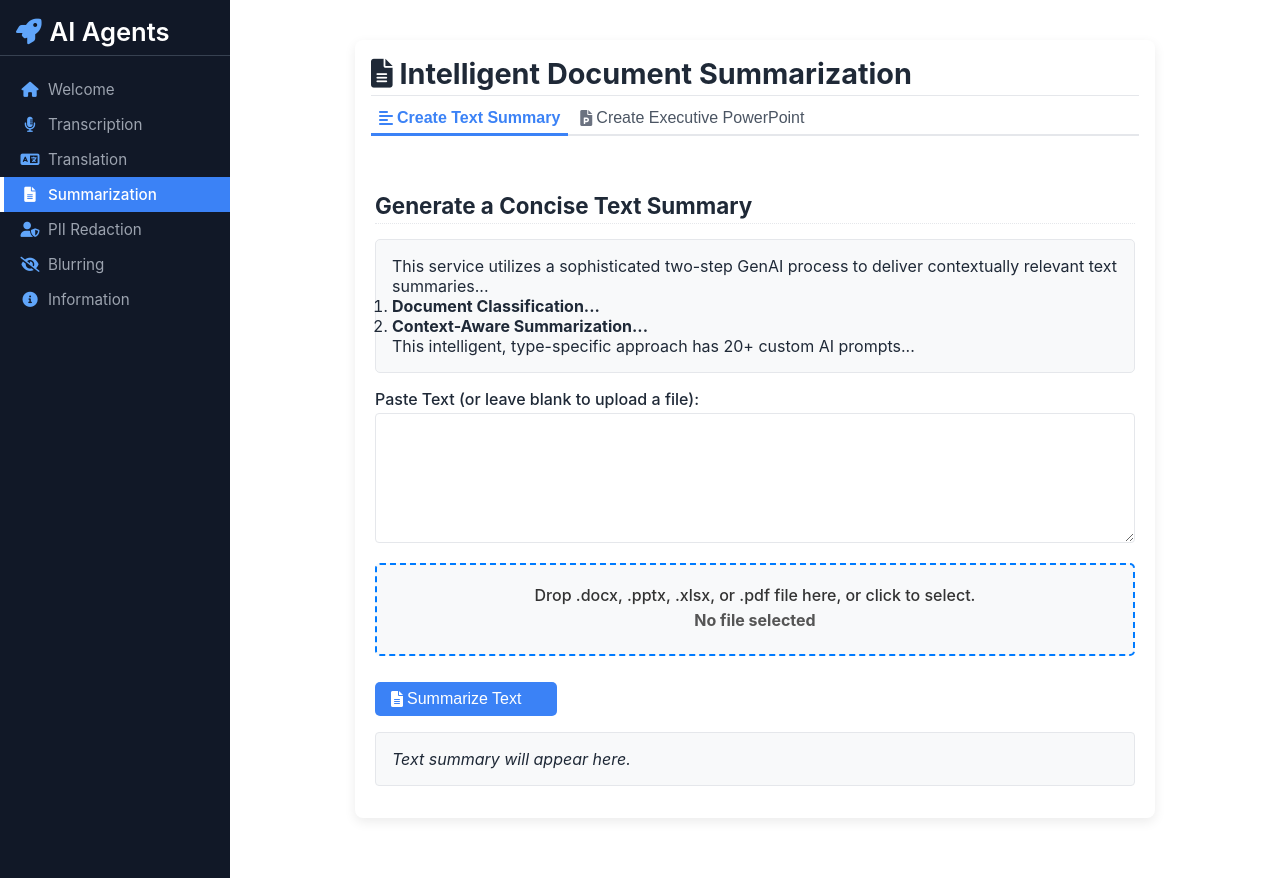
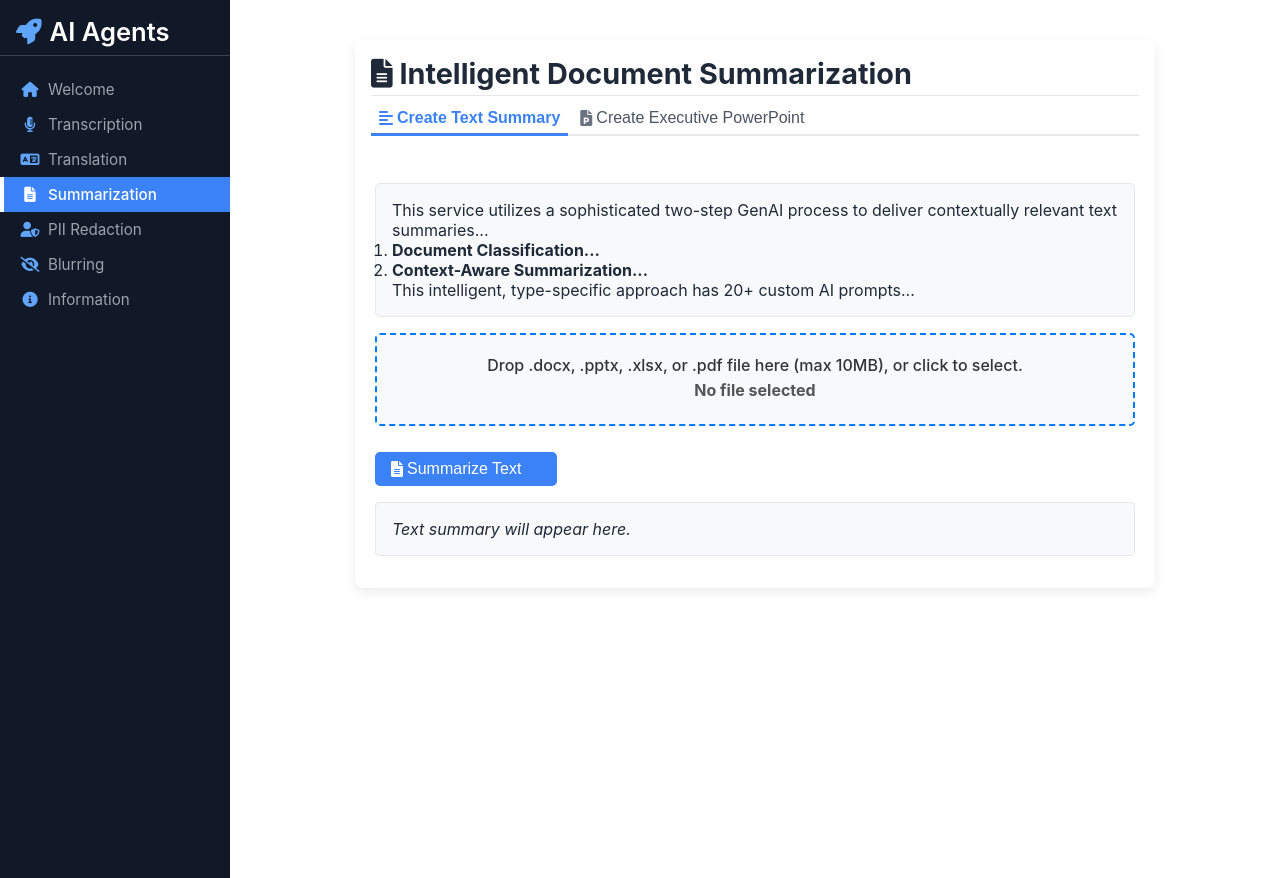
Before and after one commit to pohagan72/AgentShowcase, a Flask app: page /feature/summarization in a window 1280 px wide. Run offline with Flask 3, Linux system fonts and the light colour scheme; some libraries are stand-ins or nearby versions.

Commit message:
Summarization UX changes

```diff
--- a/features/summarization/routes.py
+++ b/features/summarization/routes.py
@@ -52,6 +52,9 @@ except ImportError as e:
 # --- Constants for Text Summarization ---
 MAX_CONTENT_LENGTH_TEXT_SUMMARY = 1000000
 MAX_CLASSIFICATION_EXCERPT_TEXT_SUMMARY = 15000 # Max chars for classifying text summary input
+TEXT_SUMMARY_MAX_FILE_SIZE_MB = 10 # New constant for file size limit
+TEXT_SUMMARY_MAX_FILE_SIZE_BYTES = TEXT_SUMMARY_MAX_FILE_SIZE_MB * 1024 * 1024
+
 CLASSIFICATION_CATEGORIES_TEXT_SUMMARY = [
     "Resume/CV", "Patent", "Terms of Service (ToS)", "Service Level Agreement (SLA)",
     "Contract/Agreement", "Privacy Policy", "Informational Guide/Manual",
@@ -303,10 +306,21 @@ def define_summarization_routes(app_shell):
 
         if file_input and file_input.filename:
             filename_for_context = secure_filename(file_input.filename)
+
+            # --- Check file size ---
+            file_input.seek(0, os.SEEK_END)
+            file_size = file_input.tell()
+            file_input.seek(0) # Reset stream position
+
+            if file_size > TEXT_SUMMARY_MAX_FILE_SIZE_BYTES:
+                flash(f"File '{filename_for_context}' ({file_size/1024/1024:.2f}MB) is too large. Maximum allowed size is {TEXT_SUMMARY_MAX_FILE_SIZE_MB}MB.", "error")
+                return render_template("summarization/templates/summarization_content.html", **context)
+            # --- End file size check ---
+
             file_ext = os.path.splitext(filename_for_context)[1].lower()
-            logging.info(f"[{g.request_id}] Text Summary: Processing file '{filename_for_context}'")
+            logging.info(f"[{g.request_id}] Text Summary: Processing file '{filename_for_context}' (Size: {file_size} bytes)")
             try:
-                file_stream = io.BytesIO(file_input.read())
+                file_stream = io.BytesIO(file_input.read()) # Read after size check
                 if file_ext == ".docx": text_content_from_file = read_text_from_docx(file_stream)
                 elif file_ext == ".pptx": text_content_from_file = read_text_from_pptx(file_stream)
                 elif file_ext == ".xlsx": text_content_from_file = read_text_from_excel(file_stream)
@@ -326,11 +340,13 @@ def define_summarization_routes(app_shell):
         content_to_process = text_content_from_file if text_content_from_file and text_content_from_file.strip() else request.form.get("text_to_summarize", "").strip()
 
         if not content_to_process:
-            flash("No content (from file or pasted text) provided for text summary.", "warning")
+            # This message might now be less common if a file is required and successfully read.
+            # It could still trigger if file upload failed silently client-side or if an empty file was uploaded and no text extracted.
+            flash("Please upload a file to summarize, or ensure the uploaded file contains extractable text and is not empty.", "warning")
             return render_template("summarization/templates/summarization_content.html", **context)
 
-        if len(content_to_process) > MAX_CONTENT_LENGTH_TEXT_SUMMARY:
-             flash(f"Text for summary (length: {len(content_to_process):,}) exceeds limit of {MAX_CONTENT_LENGTH_TEXT_SUMMARY:,}.", "error")
+        if len(content_to_process) > MAX_CONTENT_LENGTH_TEXT_SUMMARY: # This is a check on TEXT content length, not file size.
+             flash(f"Extracted text for summary (length: {len(content_to_process):,}) exceeds internal processing limit of {MAX_CONTENT_LENGTH_TEXT_SUMMARY:,} characters.", "error")
              return render_template("summarization/templates/summarization_content.html", **context)
 
         model_name = current_app.config.get('GEMINI_MODEL_NAME')
@@ -385,7 +401,6 @@ def define_summarization_routes(app_shell):
             logging.error(f"[{file_id}] Error serving generated PPTX from GCS ({gcs_path}): {e}", exc_info=True, extra=log_extra_ppt)
             flash("An unexpected error occurred while preparing your download.", "error")
             return redirect(url_for('display_feature', feature_name='summarization'))
-
 
     @app_shell.route("/process/summarization/create_ppt", methods=["POST"])
     def process_create_ppt():
@@ -472,7 +487,8 @@ def define_summarization_routes(app_shell):
                 uploaded_files = request.files.getlist('file')
 
                 max_files_config = current_app.config.get('PPT_MAX_FILES', 5)
-                max_file_size_config = current_app.config.get('PPT_MAX_FILE_SIZE_MB', 10) * 1024 * 1024
+                # Use the app config for PPT max file size, which defaults to 10MB if not set.
+                max_file_size_config_ppt = current_app.config.get('PPT_MAX_FILE_SIZE_MB', 10) * 1024 * 1024
                 allowed_ext_str_config = current_app.config.get('PPT_ALLOWED_EXTENSIONS_STR', '.docx,.pdf,.py')
                 allowed_ext_set_config = set(ext.strip().lower() for ext in allowed_ext_str_config.replace('.', '').split(','))
 
@@ -487,13 +503,13 @@ def define_summarization_routes(app_shell):
                 for f_obj in uploaded_files:
                     filename_check = secure_filename(f_obj.filename)
                     f_obj.seek(0, os.SEEK_END); file_size = f_obj.tell(); f_obj.seek(0)
-                    if ppt_allowed_file_util(filename_check, allowed_ext_set_config) and file_size <= max_file_size_config:
+                    if ppt_allowed_file_util(filename_check, allowed_ext_set_config) and file_size <= max_file_size_config_ppt: # Check against PPT specific limit
                         valid_files_for_processing.append(f_obj)
                     else:
-                        logging.warning(f"[{g.request_id}] Ignored file for PPT: {filename_check} (size: {file_size}, type_valid: {ppt_allowed_file_util(filename_check, allowed_ext_set_config)})", extra=log_extra_ppt)
+                        logging.warning(f"[{g.request_id}] Ignored file for PPT: {filename_check} (size: {file_size}, type_valid: {ppt_allowed_file_util(filename_check, allowed_ext_set_config)}, size_valid: {file_size <= max_file_size_config_ppt})", extra=log_extra_ppt)
 
                 if not valid_files_for_processing:
-                    context = {"ppt_error_message": "No valid files provided (check type/size). Allowed: " + allowed_ext_str_config, "hx_target_is_ppt_status_result": True}
+                    context = {"ppt_error_message": f"No valid files provided (check type/size). Allowed: {allowed_ext_str_config}, Max Size: {current_app.config.get('PPT_MAX_FILE_SIZE_MB', 10)}MB", "hx_target_is_ppt_status_result": True}
                     return render_template("summarization/templates/summarization_content.html", **context), 400
 
                 total_to_process = len(valid_files_for_processing)
--- a/features/summarization/templates/summarization_content.html
+++ b/features/summarization/templates/summarization_content.html
@@ -60,7 +60,7 @@
 
         <!-- Tab Content for Text Summary -->
         <div id="text-summary-tab" class="feature-tab-content active-content">
-            <h2>Generate a Concise Text Summary</h2>
+            <!-- Removed H2: Generate a Concise Text Summary -->
             <div class="feature-explanation" style="margin-top:15px;">
                 <p>This service utilizes a sophisticated two-step GenAI process to deliver contextually relevant text summaries...</p>
                 <ol><li><strong>Document Classification...</strong></li><li><strong>Context-Aware Summarization...</strong></li></ol>
@@ -69,13 +69,9 @@
             <!-- <p class="upload-instructions">Upload a Word, PowerPoint, Excel, or PDF file, or paste text below...</p> -->
             <form id="text-summary-form" hx-post="{{ url_for('process_summarize') }}" hx-target="#text-summarization-result" hx-swap="innerHTML" enctype="multipart/form-data" hx-indicator="#text-summary-form .spinner">
                 <div class="form-group">
-                    <label for="text_to_summarize">Paste Text (or leave blank to upload a file):</label>
-                    <textarea id="text_to_summarize" name="text_to_summarize" rows="8"></textarea>
-                </div>
-                <div class="form-group">
                     <label for="text-summary-file-input" id="text-summary-drop-zone-label" class="drop-zone-style"
                            style="display: block; border: 2px dashed #007bff; padding: 20px; text-align: center; cursor: pointer; background-color: #f8f9fa; border-radius: 5px; margin-bottom: 10px;">
-                        <p style="margin:0 0 5px 0; font-size: 1.0em; color: #333;">Drop .docx, .pptx, .xlsx, or .pdf file here, or click to select.</p>
+                        <p style="margin:0 0 5px 0; font-size: 1.0em; color: #333;">Drop .docx, .pptx, .xlsx, or .pdf file here (max 10MB), or click to select.</p>
                         <p id="text-summary-file-name-display" style="margin-top:5px; font-weight: bold; color: #555;">No file selected</p>
                     </label>
                     <input type="file" id="text-summary-file-input" name="file" accept=".docx,.pptx,.xlsx,.pdf"
@@ -190,17 +186,59 @@
              if (firstTabId) openSummarizationTab(firstTabId);
         }
 
-        // --- Text Summary Tab File Upload Logic (Remains the same) ---
+        // --- Text Summary Tab File Upload Logic ---
         const textSummaryDropZoneLabel = summarizationFeatureContainer.querySelector('#text-summary-drop-zone-label');
         const textSummaryFileInput = summarizationFeatureContainer.querySelector('#text-summary-file-input');
         const textSummaryFileNameDisplay = summarizationFeatureContainer.querySelector('#text-summary-file-name-display');
         const textSummaryForm = summarizationFeatureContainer.querySelector('#text-summary-form');
+        const TEXT_SUMMARY_MAX_FILE_SIZE_MB = 10;
+        const TEXT_SUMMARY_MAX_FILE_SIZE_BYTES = TEXT_SUMMARY_MAX_FILE_SIZE_MB * 1024 * 1024;
+
         if (textSummaryDropZoneLabel && textSummaryFileInput && textSummaryFileNameDisplay && textSummaryForm) {
             textSummaryDropZoneLabel.addEventListener('dragover', (e) => { e.preventDefault(); textSummaryDropZoneLabel.classList.add('drag-over'); textSummaryDropZoneLabel.style.borderColor = '#28a745'; });
             textSummaryDropZoneLabel.addEventListener('dragleave', () => { textSummaryDropZoneLabel.classList.remove('drag-over'); textSummaryDropZoneLabel.style.borderColor = '#007bff'; });
-            textSummaryDropZoneLabel.addEventListener('drop', (e) => { e.preventDefault(); textSummaryDropZoneLabel.classList.remove('drag-over'); textSummaryDropZoneLabel.style.borderColor = '#007bff'; const files = e.dataTransfer.files; if (files.length > 0) { textSummaryFileInput.files = files; const event = new Event('change', { bubbles: true }); textSummaryFileInput.dispatchEvent(event); } });
-            textSummaryFileInput.addEventListener('change', () => { if (textSummaryFileInput.files.length > 0) { textSummaryFileNameDisplay.textContent = textSummaryFileInput.files[0].name; textSummaryDropZoneLabel.classList.add('file-selected'); textSummaryDropZoneLabel.style.borderColor = '#28a745'; } else { textSummaryFileNameDisplay.textContent = 'No file selected'; textSummaryDropZoneLabel.classList.remove('file-selected'); textSummaryDropZoneLabel.style.borderColor = '#007bff'; } });
-            textSummaryForm.addEventListener('submit', function(event) { const textToSummarizeInput = summarizationFeatureContainer.querySelector('#text_to_summarize'); if (textSummaryFileInput.files.length === 0 && (!textToSummarizeInput || textToSummarizeInput.value.trim() === '')) { alert('Please upload a file or paste text to summarize.'); event.preventDefault(); } });
+
+            function handleTextSummaryFileChange() {
+                if (textSummaryFileInput.files.length > 0) {
+                    const file = textSummaryFileInput.files[0];
+                    if (file.size > TEXT_SUMMARY_MAX_FILE_SIZE_BYTES) {
+                        alert(`File "${file.name}" is too large (${(file.size / 1024 / 1024).toFixed(2)}MB). Maximum size is ${TEXT_SUMMARY_MAX_FILE_SIZE_MB}MB.`);
+                        textSummaryFileInput.value = ''; // Clear the selected file
+                        textSummaryFileNameDisplay.textContent = 'No file selected';
+                        textSummaryDropZoneLabel.classList.remove('file-selected');
+                        textSummaryDropZoneLabel.style.borderColor = '#007bff';
+                        return;
+                    }
+                    textSummaryFileNameDisplay.textContent = file.name;
+                    textSummaryDropZoneLabel.classList.add('file-selected');
+                    textSummaryDropZoneLabel.style.borderColor = '#28a745';
+                } else {
+                    textSummaryFileNameDisplay.textContent = 'No file selected';
+                    textSummaryDropZoneLabel.classList.remove('file-selected');
+                    textSummaryDropZoneLabel.style.borderColor = '#007bff';
+                }
+            }
+
+            textSummaryDropZoneLabel.addEventListener('drop', (e) => {
+                e.preventDefault();
+                textSummaryDropZoneLabel.classList.remove('drag-over');
+                textSummaryDropZoneLabel.style.borderColor = '#007bff';
+                const files = e.dataTransfer.files;
+                if (files.length > 0) {
+                    textSummaryFileInput.files = files;
+                    handleTextSummaryFileChange(); // Call common handler
+                }
+            });
+            textSummaryFileInput.addEventListener('change', handleTextSummaryFileChange); // Call common handler
+
+            textSummaryForm.addEventListener('submit', function(event) {
+                if (textSummaryFileInput.files.length === 0) {
+                    alert('Please upload a file to summarize.');
+                    event.preventDefault();
+                }
+                // Size check is implicitly handled by the 'change' event clearing the input if too large.
+                // If a file is present, it should be within the size limit.
+            });
         }
 
         // --- SIMPLIFIED PPT Builder Specific JavaScript ---
@@ -213,6 +251,13 @@
 
             // This variable comes from the Flask backend and controls the button's initial disabled state in HTML
             const pptApiKeyIsConfigured = {{ ppt_api_key_configured|default(false)|tojson }};
+            // PPT Constants from backend (or default if not available)
+            const PPT_MAX_FILES = {{ ppt_max_files|default(5) }};
+            const PPT_MAX_FILE_SIZE_MB = {{ ppt_max_file_size_mb|default(10) }};
+            const PPT_MAX_FILE_SIZE = PPT_MAX_FILE_SIZE_MB * 1024 * 1024;
+            const PPT_ALLOWED_EXTENSIONS_STR = "{{ ppt_allowed_extensions_str|default('.docx,.pdf,.py') }}";
+            const PPT_ALLOWED_EXTENSIONS = PPT_ALLOWED_EXTENSIONS_STR.replace(/\./g, '').split(',').map(ext => ext.trim().toLowerCase());
+
 
             // --- Core PPT Functions ---
 
@@ -347,6 +392,23 @@
                  displayPptFileInfo([]); // Update display to "No files selected"
                  updatePptConvertButtonState(); // Update button state
             }
+
+            function clearPptStatus() {
+                const statusDiv = summarizationFeatureContainer.querySelector('#ppt-builder-status');
+                if (statusDiv) {
+                    statusDiv.innerHTML = '<p><i>PowerPoint generation status and download link will appear here.</i></p>';
+                    statusDiv.className = ''; // Clear any error/success classes
+                }
+            }
+
+            function showPptStatus(message, type = 'info') { // type can be 'info', 'error', 'success'
+                const statusDiv = summarizationFeatureContainer.querySelector('#ppt-builder-status');
+                if (statusDiv) {
+                    statusDiv.innerHTML = `<p>${message}</p>`;
+                    statusDiv.className = `ppt-builder-${type}`; // e.g., ppt-builder-error
+                }
+            }
+
 
             // --- Event Listeners and Initializations ---
 
```
